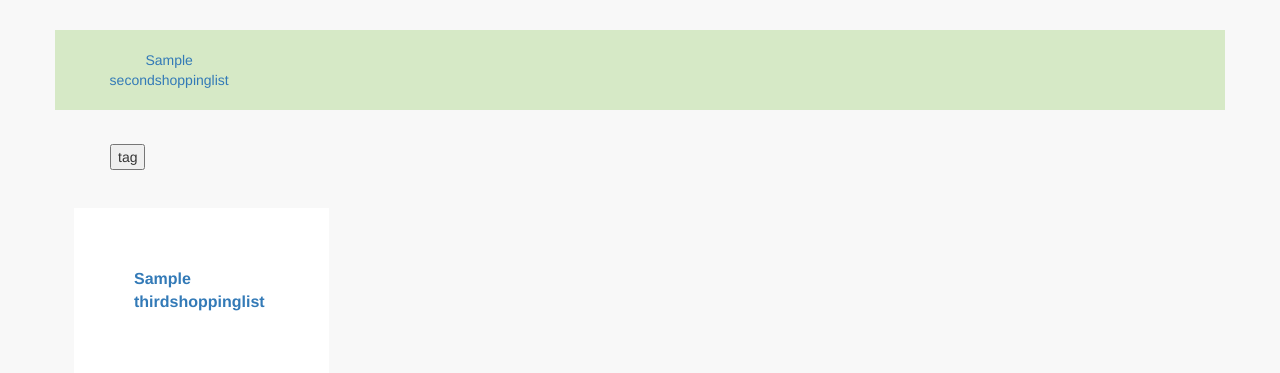
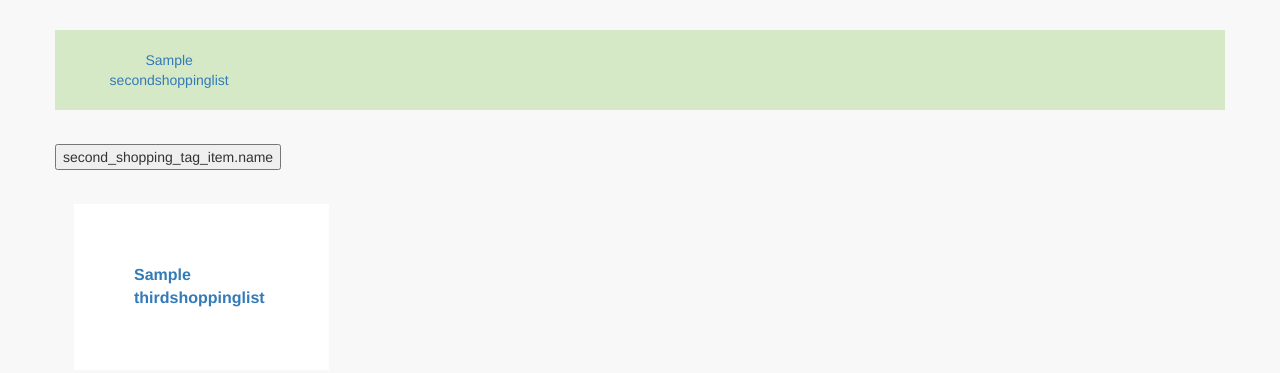
Before and after one commit to duyabobo/feidan, a Django app: a page that uses shoppinglist/templates/second_index.html in a window 1280 px wide. Shown: the top 373 px of the page. Run offline with Django 3.2, Linux system fonts and the light colour scheme; tables that the repository leaves empty hold one stand-in row (values such as "Sample post"); some libraries are stand-ins or nearby versions.

Commit message:
A  views/second_tag_index: 增加二级菜单的tag获取接口

```diff
--- /dev/null
+++ b/shoppinglist/db_utils/second_shoppint_tag_list.py
@@ -0,0 +1,26 @@
+# -*- coding: utf-8 -*-
+# __author__ = ‘du‘
+# __created_at__ = '2017/12/20'
+
+from shoppinglist.models import SecondShoppingTagList
+
+
+def get_second_shopping_tag_list_context(second_shopping_item_id):
+    """
+    获取某一类二级菜单下的tag列表，显示前20个tag
+    :param second_shopping_item_id: 某个二级菜单的id
+    :param page:
+    :return:
+    """
+    second_shopping_tag_lists = []
+    if second_shopping_item_id != 'undefined':
+        second_shopping_tag_lists = SecondShoppingTagList.\
+            get_items_by_father_id(father_id=second_shopping_item_id, limit=24)
+    second_shopping_tag_list_context = {
+        s_s_t_l.serial_number: s_s_t_l for s_s_t_l in second_shopping_tag_lists
+    }
+    return {
+        'second_shopping_tag_list': map(
+            lambda x: x[1], sorted(second_shopping_tag_list_context.items(), key=lambda item: item[0])
+        )
+    }
--- a/shoppinglist/models.py
+++ b/shoppinglist/models.py
@@ -59,3 +59,10 @@ class ThirdShoppingList(BaseModel):
     name = models.CharField('名称', max_length=50, default='')
     status = models.IntegerField('状态', default=0)  # 0：上线，1：在售，2：售罄，3：下架
     serial_number = models.FloatField('位置序号', default=0)
+
+
+class SecondShoppingTagList(BaseModel):
+    """二级菜单的tag"""
+    father_id = models.IntegerField('所属二级菜单id', default=1)
+    name = models.CharField('名称', max_length=50, default='')
+    serial_number = models.FloatField('位置序号', default=0)
--- a/shoppinglist/static/js/index.js
+++ b/shoppinglist/static/js/index.js
@@ -6,8 +6,17 @@ function third_shopping_list() {
         }
     );
 }
+function third_shopping_list_tag() {
+    $.get(
+        '/shopping/list/second_tag/' + $('body > div.container > div > div.active > a').attr('class') + '/',
+        function(data, status) {
+            $('body > div.second_shopping_tag_list').html(data)
+        }
+    )
+}
 $(document).on("click", ".second_shopping_item", function () {
     $('body > div.container > div > div').removeClass('active');
     $(this).addClass('active');
     third_shopping_list();
+    third_shopping_list_tag();
 });
--- a/shoppinglist/templates/second_index.html
+++ b/shoppinglist/templates/second_index.html
@@ -12,19 +12,13 @@
         {% endfor %}
     </div>
     </div>
-    <div class="container">
-    <div class="row second_shopping_list_tag">
-        <button> tag </button>
-        {% for tag in second_shopping_list_tags %}  {#todo#}
-            <button> tag </button>
-        {% endfor %}
-    </div>
-    </div>
+    <div class="second_shopping_tag_list"></div>
     <div class="third_shopping_list"></div>
     <script>
         $(document).ready(function(){
             $('body > div.container > div > div:nth-child(1)').addClass('active');
             third_shopping_list();
+            third_shopping_list_tag()
         });
     </script>
 {% endblock %}
--- /dev/null
+++ b/shoppinglist/templates/second_tag.html
@@ -0,0 +1,7 @@
+<div class="container">
+<div class="row">
+    {% for second_shopping_tag_item in second_shopping_tag_list %}
+        <button> second_shopping_tag_item.name </button>
+    {% endfor %}
+</div>
+</div>
--- a/shoppinglist/urls.py
+++ b/shoppinglist/urls.py
@@ -3,10 +3,11 @@
 # __created_at__ = '2017/12/12'
 from django.conf.urls import url
 
-from views import index, second_index, third_index
+from views import index, second_index, third_index, second_tag_index
 
 urlpatterns = [
     url(r'^first$', index, name='first_shopping_list'),
     url(r'^second/(?P<first_shopping_item_id>\w+)/$', second_index, name='second_shopping_list'),
     url(r'^third/(?P<second_shopping_item_id>\w+)/$', third_index, name='third_shopping_list'),
+    url(r'^second_tag/(?P<second_shopping_item_id>\w+)/$', second_tag_index, name='second_shopping_tag_list')
 ]
--- a/shoppinglist/views.py
+++ b/shoppinglist/views.py
@@ -6,6 +6,7 @@ from feidan.logger import api_logger
 from db_utils.first_shopping_list import get_first_shopping_list_context
 from db_utils.second_shopping_list import get_second_shopping_list_context
 from db_utils.third_shopping_list import get_third_shopping_list_context
+from db_utils.second_shoppint_tag_list import get_second_shopping_tag_list_context
 
 # Create your views here.
 
@@ -52,3 +53,19 @@ def third_index(request, second_shopping_item_id):
         'third_index.html',
         context=context
     )
+
+
+@api_logger
+def second_tag_index(request, second_shopping_item_id):
+    """
+    展示二级品类的 tag
+    :param request:
+    :param second_shopping_item_id:
+    :return:
+    """
+    context = get_second_shopping_tag_list_context(second_shopping_item_id)
+    return render(
+        request,
+        'second_tag.html',
+        context=context
+    )
```
Also changed, not shown: shoppinglist/migrations/0003_auto_20171218_0952.py (added), shoppinglist/migrations/0004_auto_20171218_1026.py (added), shoppinglist/migrations/0005_auto_20171218_1225.py (added), shoppinglist/migrations/0006_secondshoppingtaglist.py (added).
